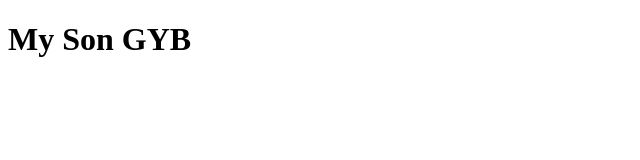
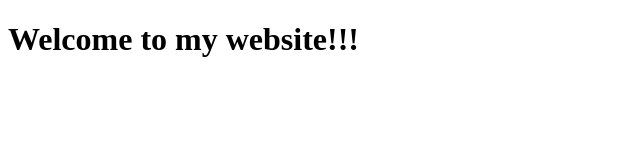
Before and after one commit to yanyan1612/web-project, a plain HTML site: page index.html in a window 1280 px wide. Shown: the whole page, without its empty margins (0-640 px from the left). Drawn offline with Linux system fonts and the light colour scheme.

Commit message:
Update index.html

```diff
--- a/index.html
+++ b/index.html
@@ -2,10 +2,10 @@
 <html lang="en">
 <head>
     <meta charset="UTF-8">
-    <title>Hello world</title>
+    <title>yanyan</title>
 </head>
 <body>
-<h1>My Son GYB</h1>
+<h1>Welcome to my website!!!</h1>
 
 </body>
 </html>
```
